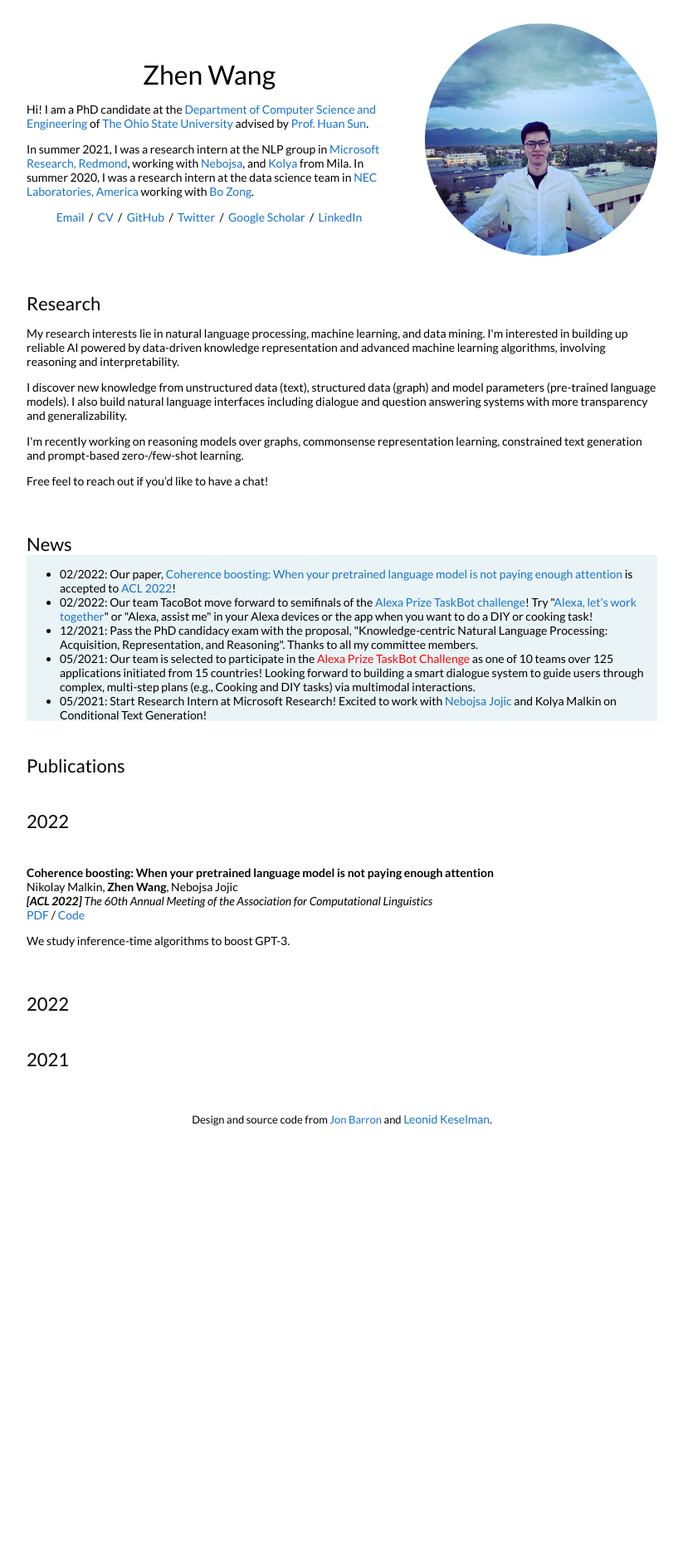
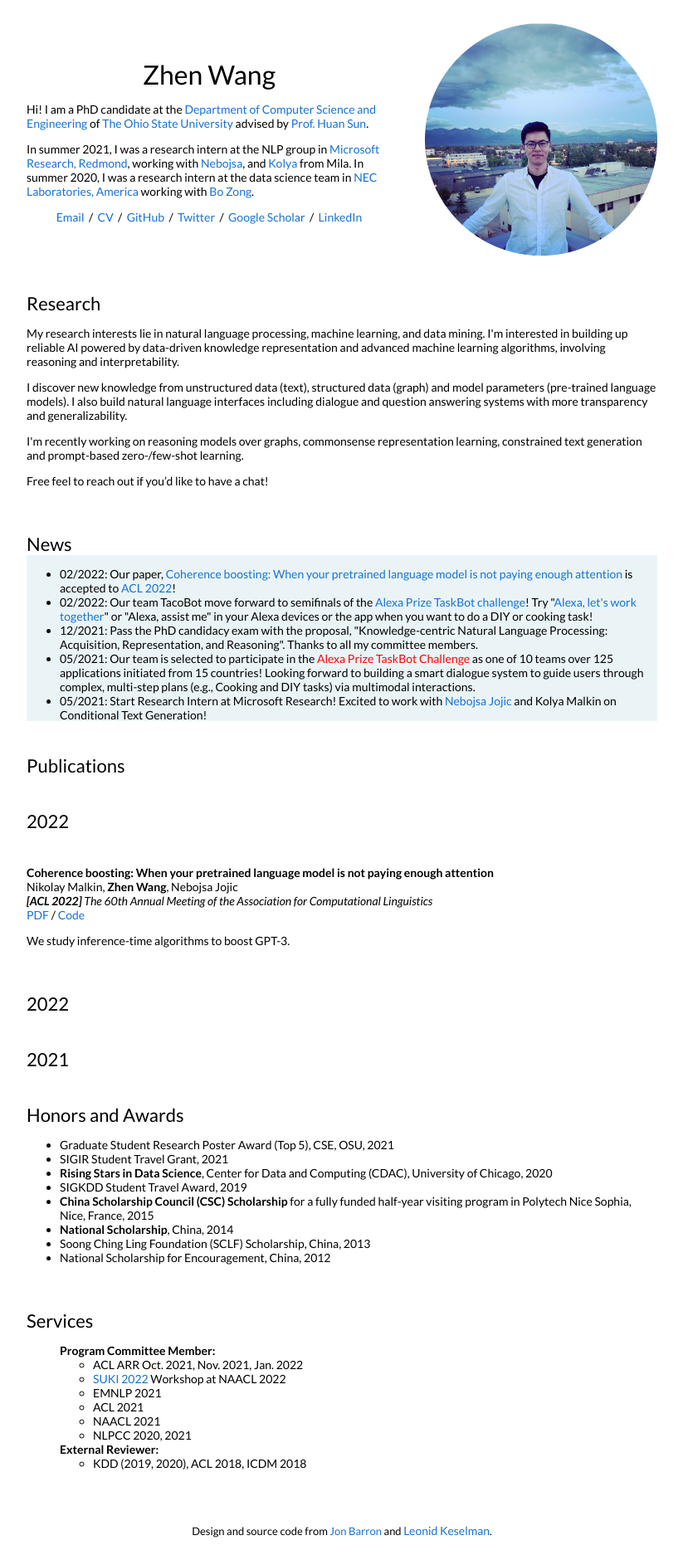
Before and after one commit to zhenwang9102/zhenwang9102.github.io, a Jekyll site: the page built from _posts/2019-06-02-venue.markdown, in a window 1280 px wide. Shown: the whole page at 83% size, without its empty margins (228-1051 px from the left). Built offline with Jekyll 4.4.1, drawn with Linux system fonts in a browser that asks for light colours; before the commit the page ends 1378 px from its top, so only the background shows below that.

Commit message:
Update default.html

```diff
--- a/_layouts/default.html
+++ b/_layouts/default.html
@@ -217,7 +217,76 @@
         </table>
 
 
+        <table style="width:100%;border:0px;border-spacing:0px;border-collapse:separate;margin-right:auto;margin-left:auto;">
+          <tr>
+            <td style="padding:2.5%;width:100%;vertical-align:middle">
+              <h2>Honors and Awards</h2>
+              <ul>
+                <li>
+                  Graduate Student Research Poster Award (Top 5), CSE, OSU, 2021
+                </li>
+                <li>
+                  SIGIR Student Travel Grant, 2021
+                </li>
+                <li>
+                  <b>Rising Stars in Data Science</b>, Center for Data and Computing (CDAC), University of Chicago, 2020
+                </li>
+                <li>
+                  SIGKDD Student Travel Award, 2019
+                </li>
+                <li>
+                  <b>China Scholarship Council (CSC) Scholarship</b> for a fully funded half-year visiting program in Polytech Nice Sophia, Nice, France, 2015
+                </li>
+                <li>
+                  <b>National Scholarship</b>, China, 2014
+                </li>
+                <li>
+                  Soong Ching Ling Foundation (SCLF) Scholarship, China, 2013
+                </li>
+                <li>
+                  National Scholarship for Encouragement, China, 2012
+                </li>
+              </ul>
+            </td>
+          </tr>
+        </table>
 
+         <table style="width:100%;border:0px;border-spacing:0px;border-collapse:separate;margin-right:auto;margin-left:auto;">
+          <tr>
+            <td style="padding:2.5%;width:100%;vertical-align:middle">
+              <h2>Services</h2>
+              <ul>
+                <b>Program Committee Member:</b>
+                <ul>
+                  <li>
+                    ACL ARR Oct. 2021, Nov. 2021, Jan. 2022
+                  </li>
+                  <li>
+                    <a href="https://suki-workshop.github.io/">SUKI 2022</a> Workshop at NAACL 2022
+                  </li>
+                  <li>
+                    EMNLP 2021
+                  </li>
+                  <li>
+                    ACL 2021
+                  </li>
+                  <li>
+                    NAACL 2021
+                  </li>
+                  <li>
+                    NLPCC 2020, 2021
+                  </li>
+                </ul>
+                <b>External Reviewer:</b>
+                <ul>
+                  <li>
+                    KDD (2019, 2020), ACL 2018, ICDM 2018
+                  </li>
+                </ul>
+              </ul>
+            </td>
+          </tr>
+        </table>
 
         <table style="width:100%;border:0px;border-spacing:0px;border-collapse:separate;margin-right:auto;margin-left:auto;">
           <tr>
```
